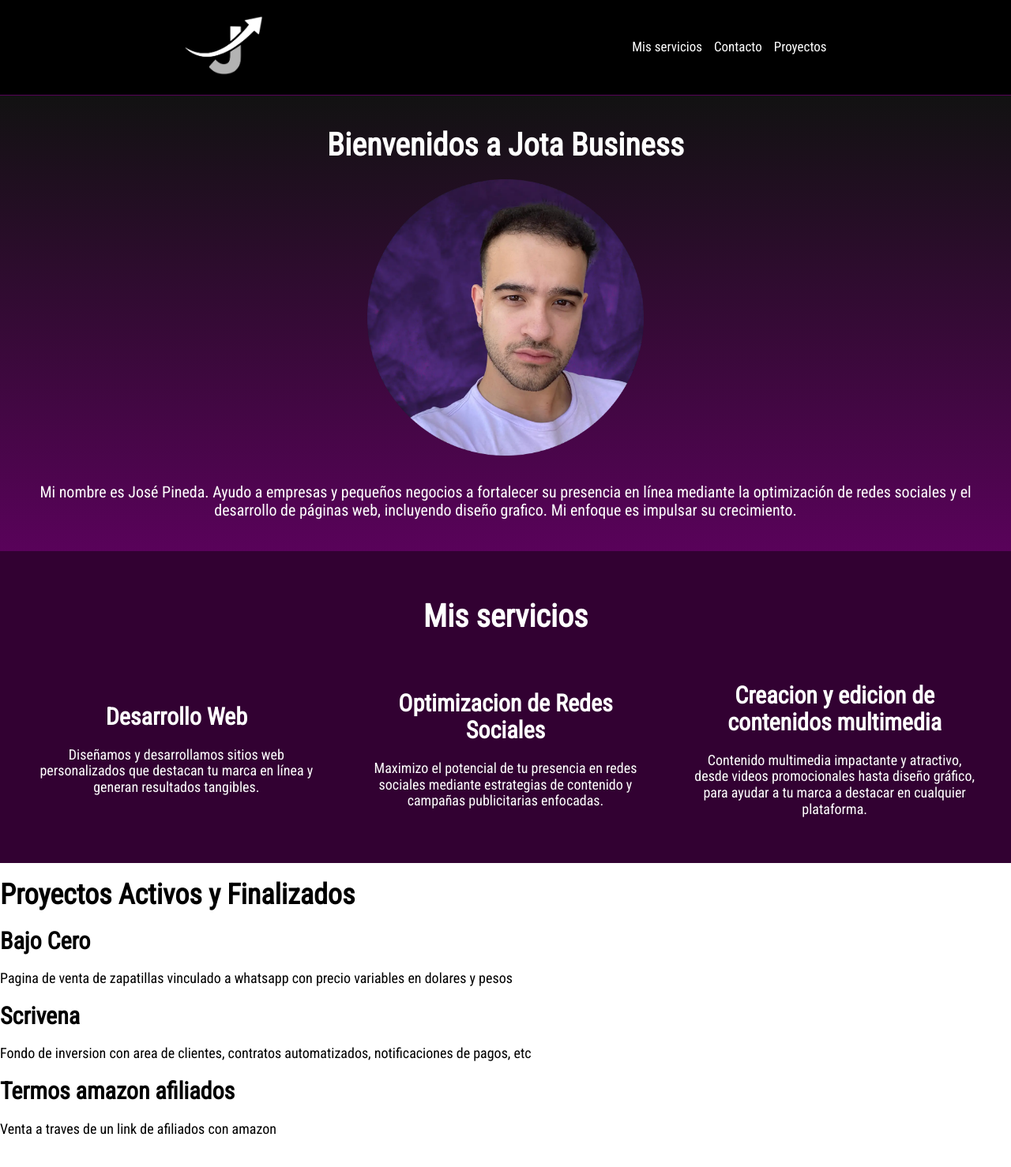
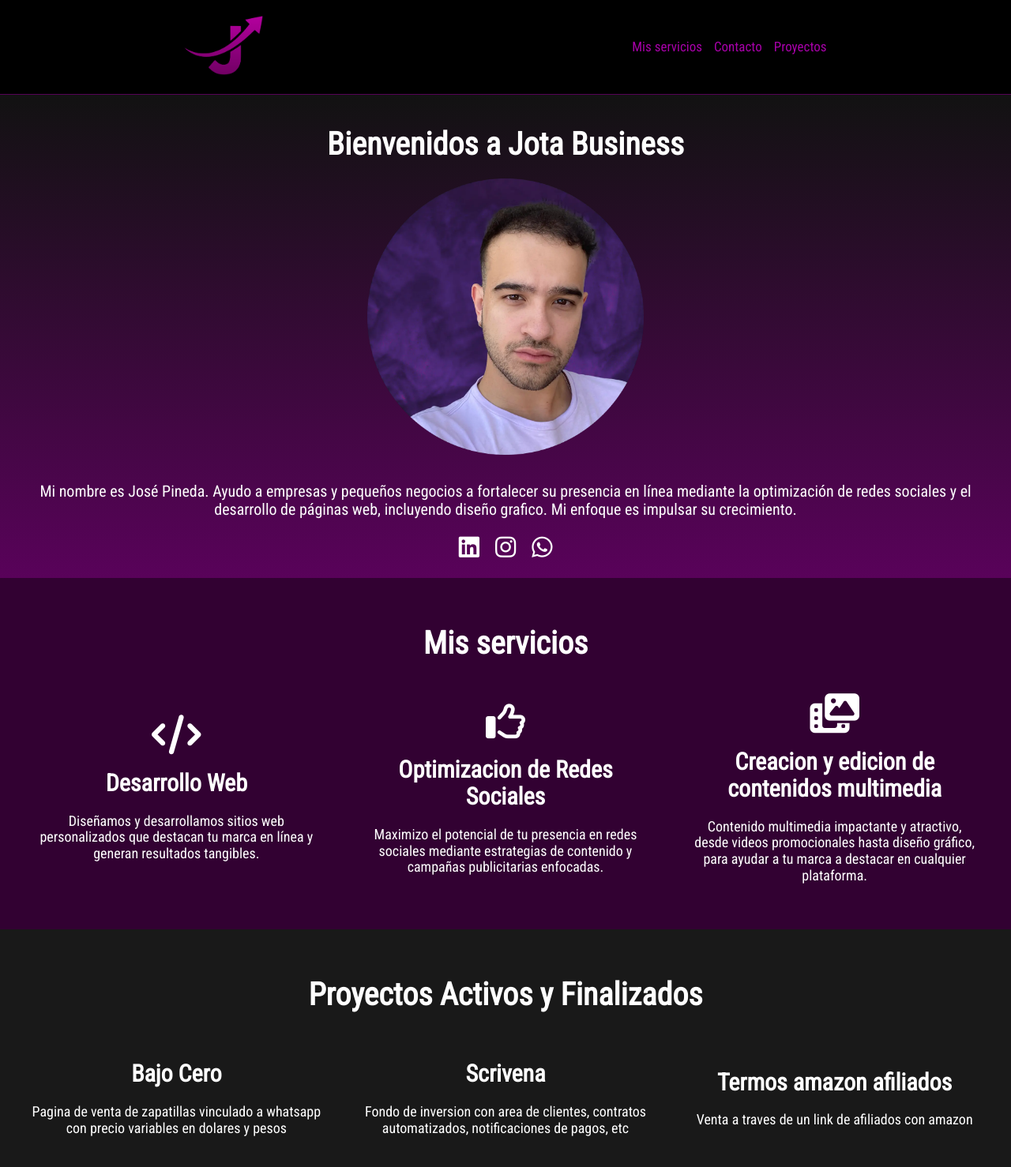
Before and after one commit to jozeed12/agencia, a website: page index.html in a window 1280 px wide. Shown: the whole page at 79% size. Drawn offline with Linux system fonts and the light colour scheme.

Commit message:
cambios en servicios y proyectos

```diff
--- a/index.html
+++ b/index.html
@@ -1,19 +1,21 @@
 <!DOCTYPE html>
 <html lang="en">
 <head>
+    <title>Jota Business</title>
     <meta charset="UTF-8">
     <meta name="viewport" content="width=device-width, initial-scale=1.0">
+
+    <link rel="icon" href="/build/img/favico.png">
     <link rel="stylesheet" href="build/css/app.css?v=1">
     <link rel="preconnect" href="https://fonts.googleapis.com">
     <link rel="preconnect" href="https://fonts.gstatic.com" crossorigin>
     <link href="https://fonts.googleapis.com/css2?family=Roboto+Condensed:wght@100;300;400&display=swap" rel="stylesheet">
-    <title>Jota Business</title>
-
+    <script src="https://kit.fontawesome.com/477cb6ab4e.js" crossorigin="anonymous"></script>
 </head>
 <body>
     <header class="header">
         <div>
-            <img class="logo" src="/build/img/logo2.webp" alt="">
+            <img class="logo" src="/build/img/logolila.png" alt="">
         </div>
         <nav class="menu">
             <a href="">Mis servicios</a>
@@ -29,26 +31,40 @@
             <div class="jose_info">
                 <img class="jose" src="/build/img/jose.webp" alt="">
                 <p>Mi nombre es José Pineda. Ayudo a empresas y pequeños negocios a fortalecer su presencia en línea mediante la optimización de redes sociales y el desarrollo de páginas web, incluyendo diseño grafico. Mi enfoque es impulsar su crecimiento.</p>
+                <div class="redes_sociales">
+                    <a href="">
+                        <i class="fa-brands fa-linkedin"></i>
+                    </a>
+                    <a href="">
+                        <i class="fa-brands fa-instagram"></i>
+                    </a>
+                    <a href="">
+                        <i class="fa-brands fa-whatsapp"></i>
+                    </a>
+                </div>
             </div>
         </div>
         <div class="caja_servicios">
             <h2>Mis servicios</h2>
             <div class="servicios">
                 <div class="servicio">
+                    <i class="fa-solid fa-code"></i>
                     <h3>Desarrollo Web</h3>
                     <p>Diseñamos y desarrollamos sitios web personalizados que destacan tu marca en línea y generan resultados tangibles.</p>
                 </div>
                 <div class="servicio">
+                    <i class="fa-regular fa-thumbs-up"></i>
                     <h3>Optimizacion de Redes Sociales</h3>
                     <p>Maximizo el potencial de tu presencia en redes sociales mediante estrategias de contenido y campañas publicitarias enfocadas.</p>
                 </div>
                 <div class="servicio">
+                    <i class="fa-solid fa-photo-film"></i>
                     <h3>Creacion y edicion de contenidos multimedia</h3>
                     <p>Contenido multimedia impactante y atractivo, desde videos promocionales hasta diseño gráfico, para ayudar a tu marca a destacar en cualquier plataforma.</p>
                 </div>
             </div>
         </div>
-        <div>
+        <div class="caja_proyectos">
             <h2>Proyectos Activos y Finalizados</h2>
             <div class="proyectos">
                 <div class="proyecto">
--- a/src/scss/paginas/_header.scss
+++ b/src/scss/paginas/_header.scss
@@ -17,11 +17,11 @@
         text-align: center;
         display: flex;
         gap: 1.5rem;
-    }
 
-    .menu a {
-        text-decoration: none;
-        color: rgb(255, 255, 255);
-        font-size: 1.7rem;
+        a {
+            text-decoration: none;
+            color: #A700A8;
+            font-size: 1.7rem;
+        }
     }
 }
--- a/src/scss/paginas/_principal.scss
+++ b/src/scss/paginas/_principal.scss
@@ -28,6 +28,17 @@
 
                 @include m.desktop {
                     width: 35rem;
+                }
+            }
+
+            .redes_sociales {
+                display: flex;
+                justify-content: center;
+                gap: 2rem;
+
+                a {
+                    font-size: 3rem;
+                    color: white;
                 }
             }
 
@@ -63,6 +74,34 @@
             @include m.desktop {
                 grid-template-columns: repeat(3, 1fr);
             }
+
+            i {
+                font-size: 5rem;
+            }
+        }
+    }
+
+    .caja_proyectos {
+        color: white;
+        background-color: #191919;
+        padding: 4rem;
+
+        h2 {
+            text-align: center;
+            margin: 2rem auto 4rem auto;
+            font-size: 4rem;
+        }
+
+        .proyectos {
+            text-align: center;
+            display: grid;
+            place-items: center;
+            gap: 5rem;
+            grid-template-columns: repeat(1, 1fr);
+
+            @include m.desktop {
+                grid-template-columns: repeat(3, 1fr);
+            }
         }
     }
 
--- /dev/null
+++ b/style.css
@@ -0,0 +1,102 @@
+html {
+    font-family: 'Roboto Condensed', sans-serif;
+    font-size: 62.5%;
+}
+
+body {
+    margin: 0;
+}
+
+header {
+    display: flex;
+    justify-content: space-around;
+    align-items: center;
+    background-color: #08487C;
+    padding: 2rem 0;
+}
+
+.logo {
+    width: 13vw;
+    min-width: 5.5rem;
+
+}
+
+.menu {
+    text-align: center;
+    display: flex;
+    gap: 1.5rem;
+}
+
+.menu a {
+    text-decoration: none;
+    color: rgb(255, 255, 255);
+    font-size: 1.7rem;
+}
+
+.caja_bienvenida {
+    padding: 2rem 2rem;
+}
+
+.caja_bienvenida p {
+    font-size: 2rem;
+}
+
+.bienvenida {
+    display: flex;
+    justify-content: center;
+}
+
+.bienvenida h1 {
+    font-size: 4rem;
+    text-align: center;
+}
+
+.jose_info {
+    justify-content: space-around;
+    text-align: center;
+}
+
+.jose {
+    width: 30rem;
+}
+
+.jose_info p {
+    text-align: center;
+    margin-top: 3rem;
+}
+
+.caja_servicios {
+    padding: 3rem 2rem;
+    background-color: #08487C;
+    color: white;
+}
+
+.caja_servicios h2 {
+    text-align: center;
+    font-size: 4rem;
+    margin-top: 1rem;
+}
+
+.servicios {
+    display: block;
+}
+
+.servicio {
+    text-align: center;
+    font-size: 1.7rem;
+}
+
+.caja_proyectos {
+    padding: 3rem 2rem;
+}
+
+.caja_proyectos h2{
+    text-align: center;
+    font-size: 4rem;
+    margin-top: 1rem;
+}
+
+.proyecto {
+    text-align: center;
+    font-size: 1.7rem;
+}
```
Also changed, not shown: build/css/app.css, build/img/favico.png (added), build/img/logolila.png (added), 1 other file.
